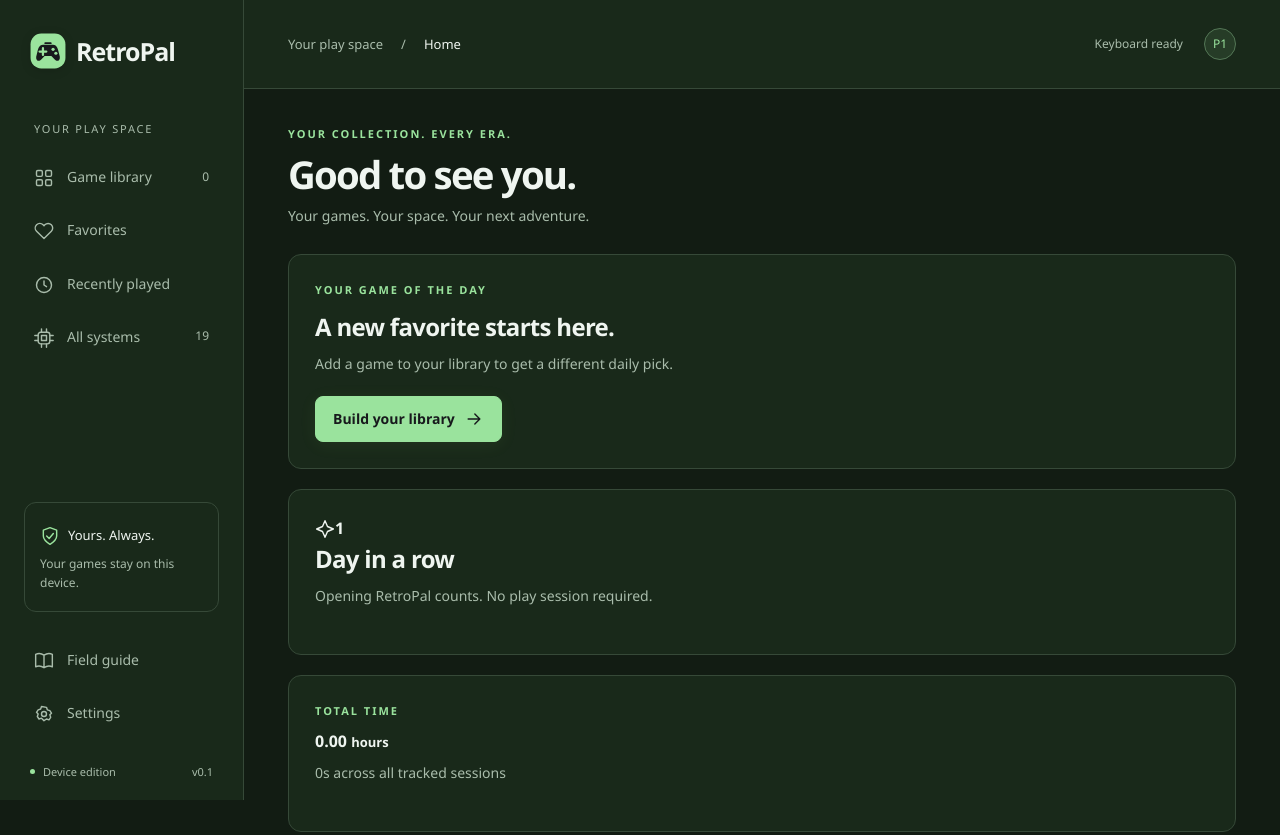
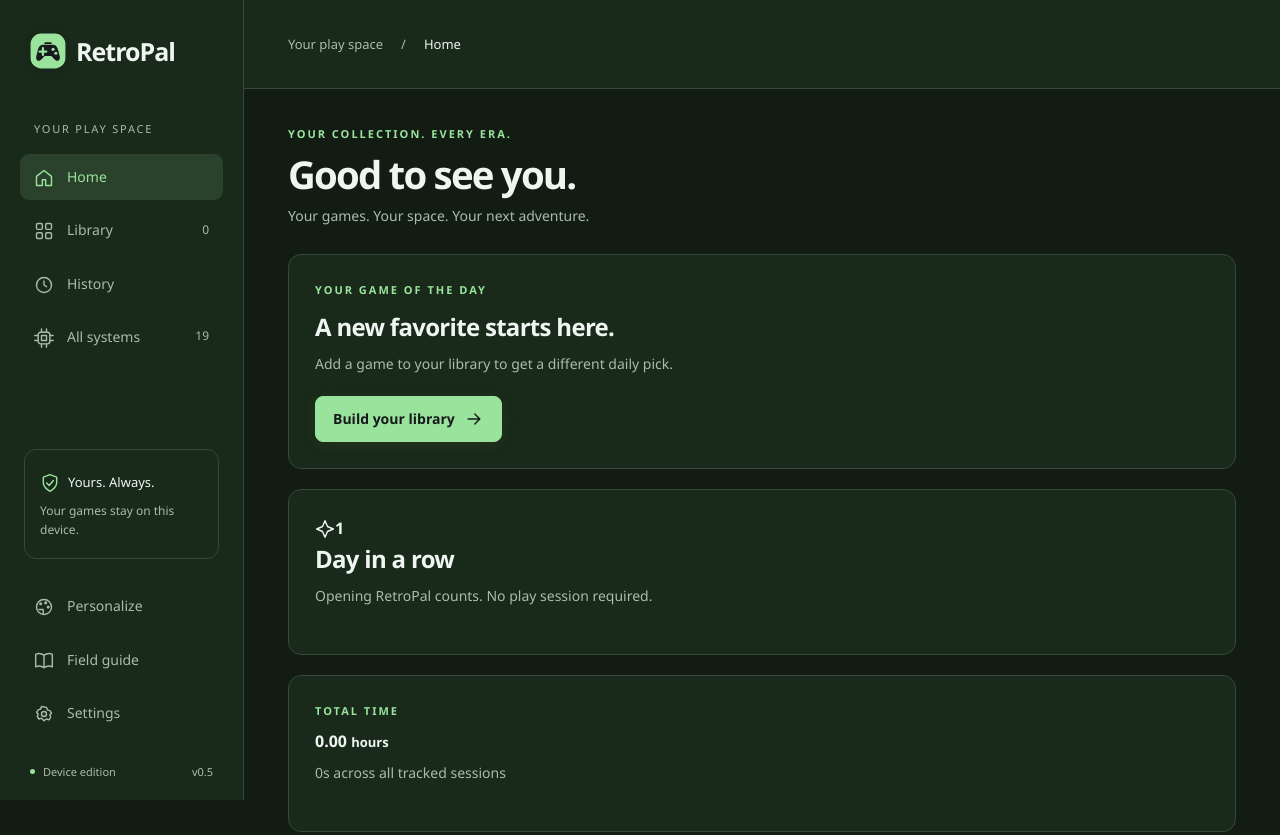
Before and after one commit to 6dny/RetroPal, a website: page index.html in a window 1280 px wide. Shown: the top 835 px of the page. Drawn offline with Linux system fonts and the light colour scheme.

Commit message:
Update Content Security Policy and navigation links

```diff
--- a/index.html
+++ b/index.html
@@ -5,7 +5,7 @@
   <meta name="viewport" content="width=device-width, initial-scale=1">
   <meta name="theme-color" content="#111314">
   <meta name="description" content="Your collection. Every era. RetroPal is a local-first game library and emulator frontend.">
-  <meta http-equiv="Content-Security-Policy" content="default-src 'self'; script-src 'self'; style-src 'self' 'unsafe-inline'; img-src 'self' blob: data:; frame-src 'self'; connect-src 'self'; object-src 'none'; base-uri 'self'">
+  <meta http-equiv="Content-Security-Policy" content="default-src 'self'; script-src 'self'; style-src 'self' 'unsafe-inline'; img-src 'self' blob: data:; frame-src 'self'; connect-src 'self'; font-src 'self' data:; object-src 'none'; base-uri 'self'">
   <title>RetroPal — Your collection. Every era.</title>
   <link rel="icon" href="favicon.svg?v=2" type="image/svg+xml">
   <link rel="stylesheet" href="styles.css">
@@ -15,18 +15,18 @@
   <div id="splash" aria-hidden="true"><img class="brand-logo" src="favicon.svg" alt=""><strong>RetroPal</strong><div class="boot-line"></div><small>GOOD TIMES, RELOADED.</small></div>
   <a class="skip-link" href="#main">Skip to content</a>
   <aside class="sidebar">
-    <a class="brand" href="#library"><img class="brand-logo" src="favicon.svg" alt="">RetroPal</a>
+    <a class="brand" href="#home"><img class="brand-logo" src="favicon.svg" alt="">RetroPal</a>
     <div class="nav-label">YOUR PLAY SPACE</div>
     <nav aria-label="Main navigation">
-      <a href="#library" data-page="library"><span data-icon="grid"></span>Game library<span class="nav-count" id="library-count">0</span></a>
-      <a href="#favorites" data-page="favorites"><span data-icon="heart"></span>Favorites</a>
-      <a href="#recent" data-page="recent"><span data-icon="clock"></span>Recently played</a>
+      <a href="#home" data-page="home"><span data-icon="home"></span>Home</a>
+      <a href="#library" data-page="library"><span data-icon="grid"></span>Library<span class="nav-count" id="library-count">0</span></a>
+      <a href="#history" data-page="history"><span data-icon="clock"></span>History</a>
       <a href="#systems" data-page="systems"><span data-icon="cpu"></span>All systems<span class="nav-count">19</span></a>
     </nav>
-    <div class="sidebar-bottom"><div class="local-card"><span data-icon="shield"></span><strong>Yours. Always.</strong><p>Your games stay on this device.</p></div><nav aria-label="App navigation"><a href="#guide" data-page="guide"><span data-icon="book"></span>Field guide</a><a href="#settings" data-page="settings"><span data-icon="settings"></span>Settings</a></nav><div class="version"><span class="status-dot"></span><span id="mode-label">Browser edition</span><span>v0.1</span></div></div>
+    <div class="sidebar-bottom"><div class="local-card"><span data-icon="shield"></span><strong>Yours. Always.</strong><p>Your games stay on this device.</p></div><nav aria-label="App navigation"><a href="#personalize" data-page="personalize"><span data-icon="palette"></span>Personalize</a><a href="#guide" data-page="guide"><span data-icon="book"></span>Field guide</a><a href="#settings" data-page="settings"><span data-icon="settings"></span>Settings</a></nav><div class="version"><span class="status-dot"></span><span id="mode-label">Browser edition</span><span>v0.5</span></div></div>
   </aside>
   <div class="workspace">
-    <header class="topbar"><span class="breadcrumb">Your play space <span>/</span> <strong id="crumb">Game library</strong></span><div class="top-actions"><span class="device-note" id="controller-label">Keyboard ready</span><span class="avatar" aria-label="Local player">P1</span></div></header>
+    <header class="topbar"><span class="breadcrumb">Your play space <span>/</span> <strong id="crumb">Home</strong></span></header>
     <main id="main" tabindex="-1"></main>
     <footer><span>MADE FOR THE GAMES YOU NEVER FORGOT.</span><span>Local library <span class="tiny-dot">·</span> No account needed</span></footer>
   </div>
```
